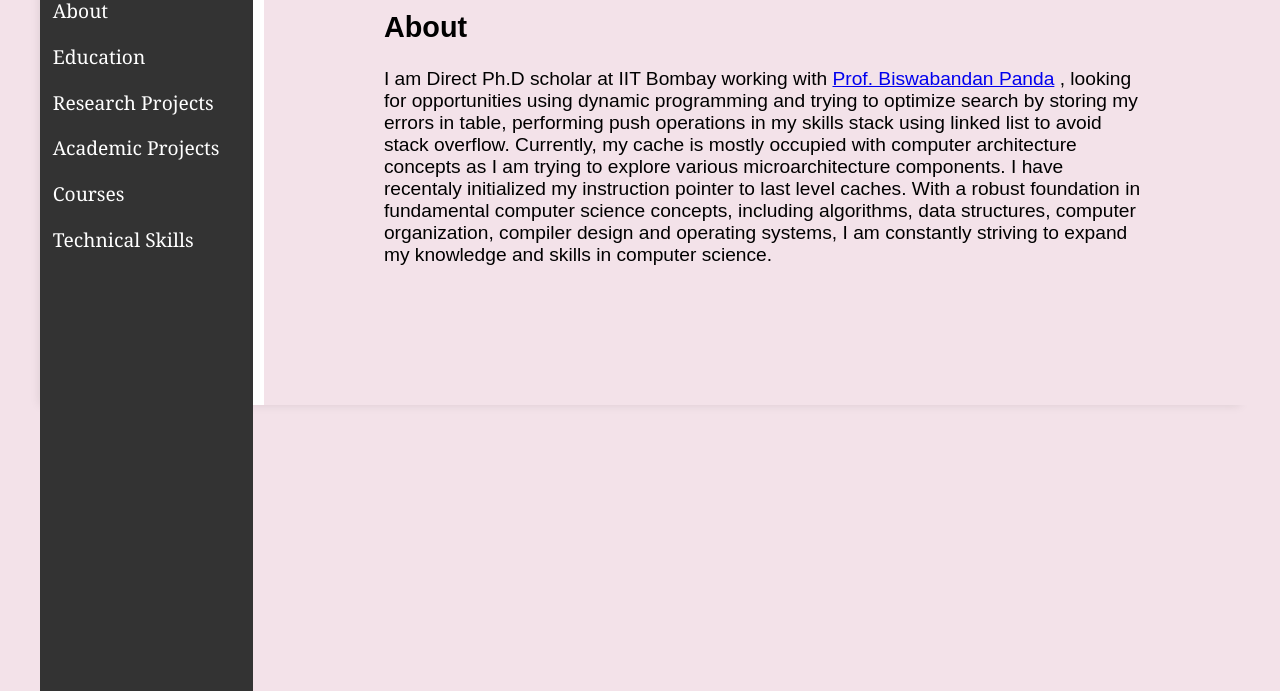
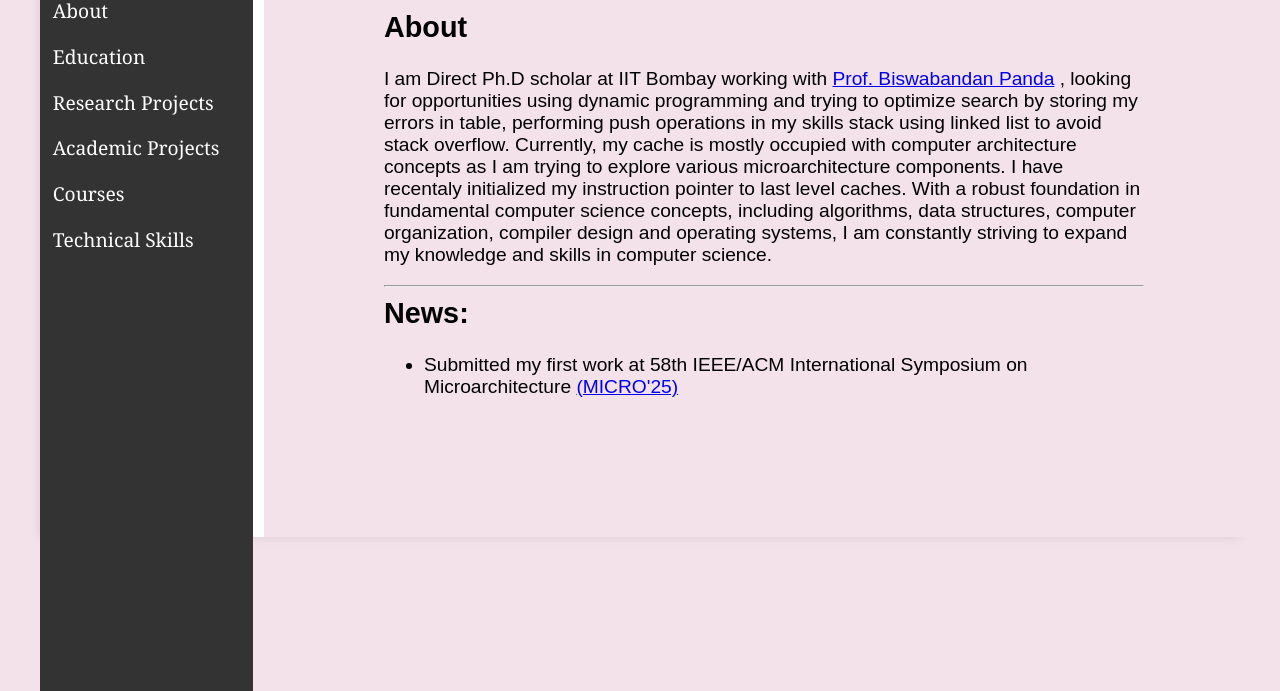
Before and after one commit to sweta-8/sweta-8.github.io, a plain HTML site: page index.html in a window 1280 px wide. Shown: the part 109-800 px from the top of the page. Drawn offline with Linux system fonts and the light colour scheme.

Commit message:
Added updates

```diff
--- a/index.html
+++ b/index.html
@@ -31,6 +31,11 @@
                     I have recentaly initialized my instruction pointer to last level caches. With a robust foundation in fundamental computer science concepts, including algorithms, data structures, computer organization, compiler
                   design and operating systems, I am constantly striving to expand my knowledge and skills in computer science.</p>
         <!-- <button class="next-tab" onclick="nextTab('education')">Next &darr;</button> -->
+         <hr>
+                <h2>News:</h2>
+                <ul>
+                    <li>Submitted my first work at 58th IEEE/ACM International Symposium on Microarchitecture <a href="https://microarch.org/micro58/" >(MICRO'25)</a></li>
+                </ul>
            </section>
             <section id="education" class="content-section" style="display:none;">
                 <h2>Education</h2>
```
